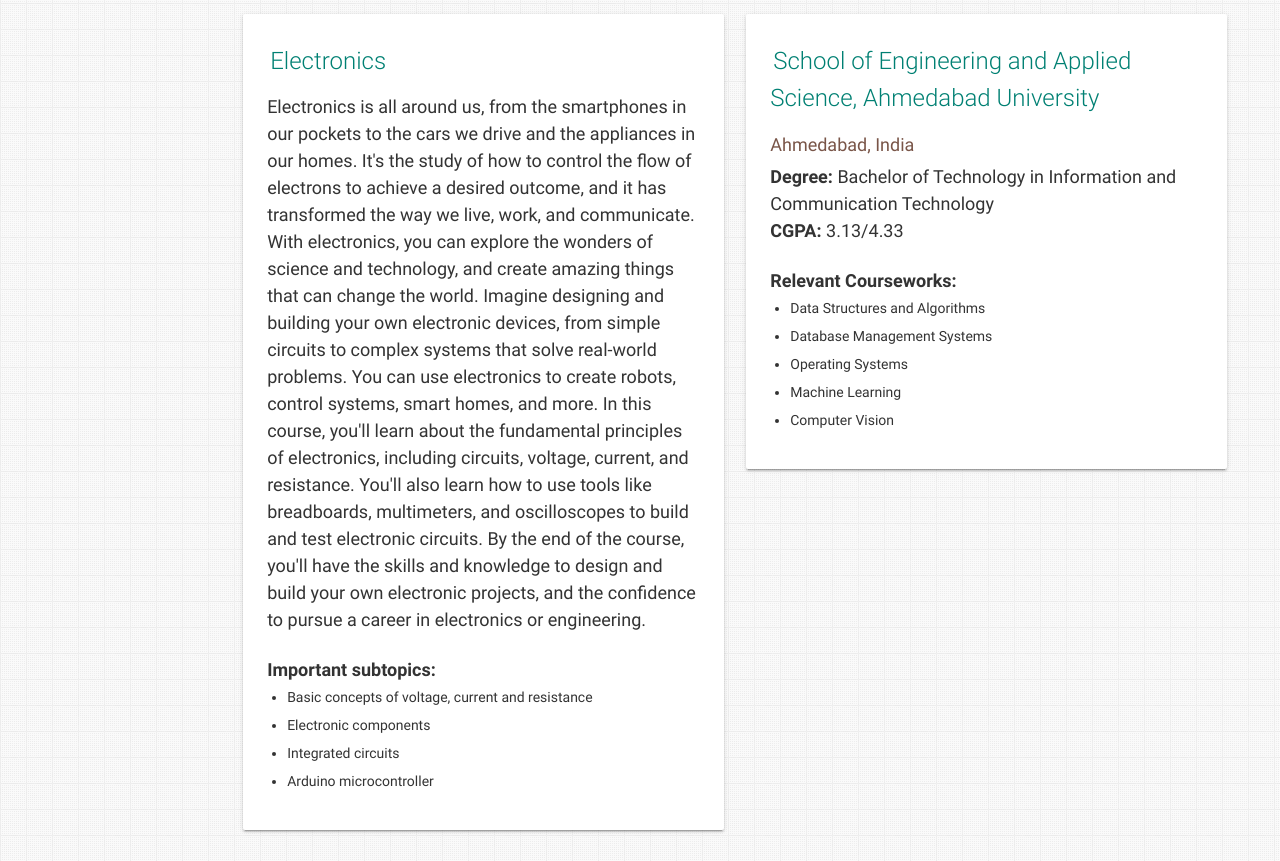
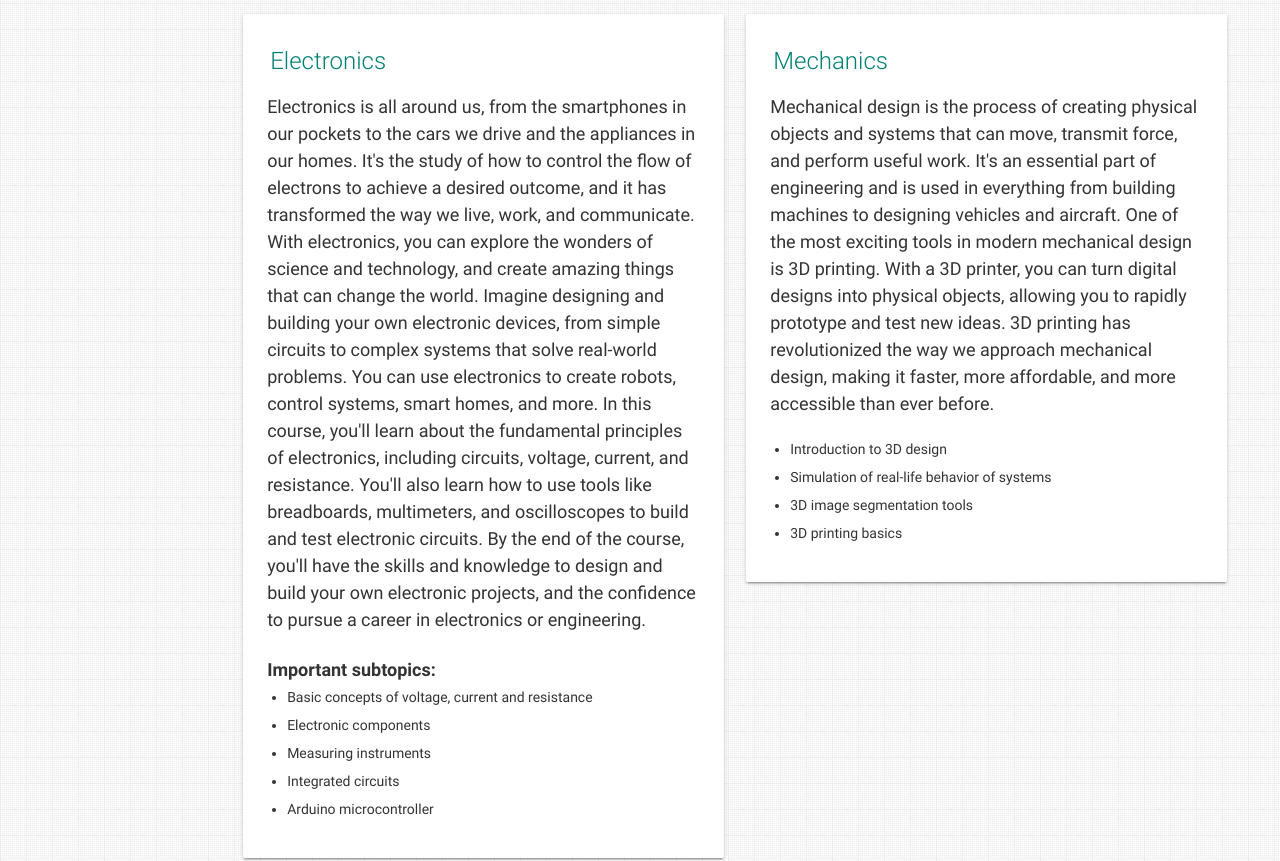
Before and after one commit to samunoz747/samunoz747.github.io, a website: page index.html in a window 1280 px wide. Shown: the part 2519-3380 px from the top of the page. Drawn offline with nearby package versions, Linux system fonts and the light colour scheme.

Commit message:
Update index.html

```diff
--- a/index.html
+++ b/index.html
@@ -334,6 +334,7 @@
                   <ul>
                     <li>Basic concepts of voltage, current and resistance</li>
                     <li>Electronic components</li>
+                    <li>Measuring instruments</li>
                     <li>Integrated circuits</li>
                     <li>Arduino microcontroller</li>
                   </ul>
@@ -349,25 +350,18 @@
             <div class="card">
               <div class="card-content">
                 <p>
-                  <span class="card-title"><a href="https://ahduni.edu.in/academics/schools-centres/school-of-engineering-and-applied-science/" target="_blank" class="teal-text hoverline">School of Engineering and Applied Science, Ahmedabad
-                      University</a></span>
+                  <span class="card-title"><a target="_blank" class="teal-text hoverline">Mechanics</a></span>
                 </p>
-                <p class="brown-text">Ahmedabad, India</p>
                 <p>
-                  <b>Degree: </b>Bachelor of Technology in Information and Communication Technology
+Mechanical design is the process of creating physical objects and systems that can move, transmit force, and perform useful work. It's an essential part of engineering and is used in everything from building machines to designing vehicles and aircraft.
+
+One of the most exciting tools in modern mechanical design is 3D printing. With a 3D printer, you can turn digital designs into physical objects, allowing you to rapidly prototype and test new ideas. 3D printing has revolutionized the way we approach mechanical design, making it faster, more affordable, and more accessible than ever before.
                   <br>
-                  <b>CGPA: </b>3.13/4.33
-                </p>
-
-                <ul>
-                  <p>
-                    <b>Relevant Courseworks:</b>
                   <ul>
-                    <li>Data Structures and Algorithms</li>
-                    <li>Database Management Systems</li>
-                    <li>Operating Systems</li>
-                    <li>Machine Learning</li>
-                    <li>Computer Vision</li>
+                    <li>Introduction to 3D design</li>
+                    <li>Simulation of real-life behavior of systems </li>
+                    <li>3D image segmentation tools</li>
+                    <li>3D printing basics</li>
                   </ul>
                   </p>
 
```
